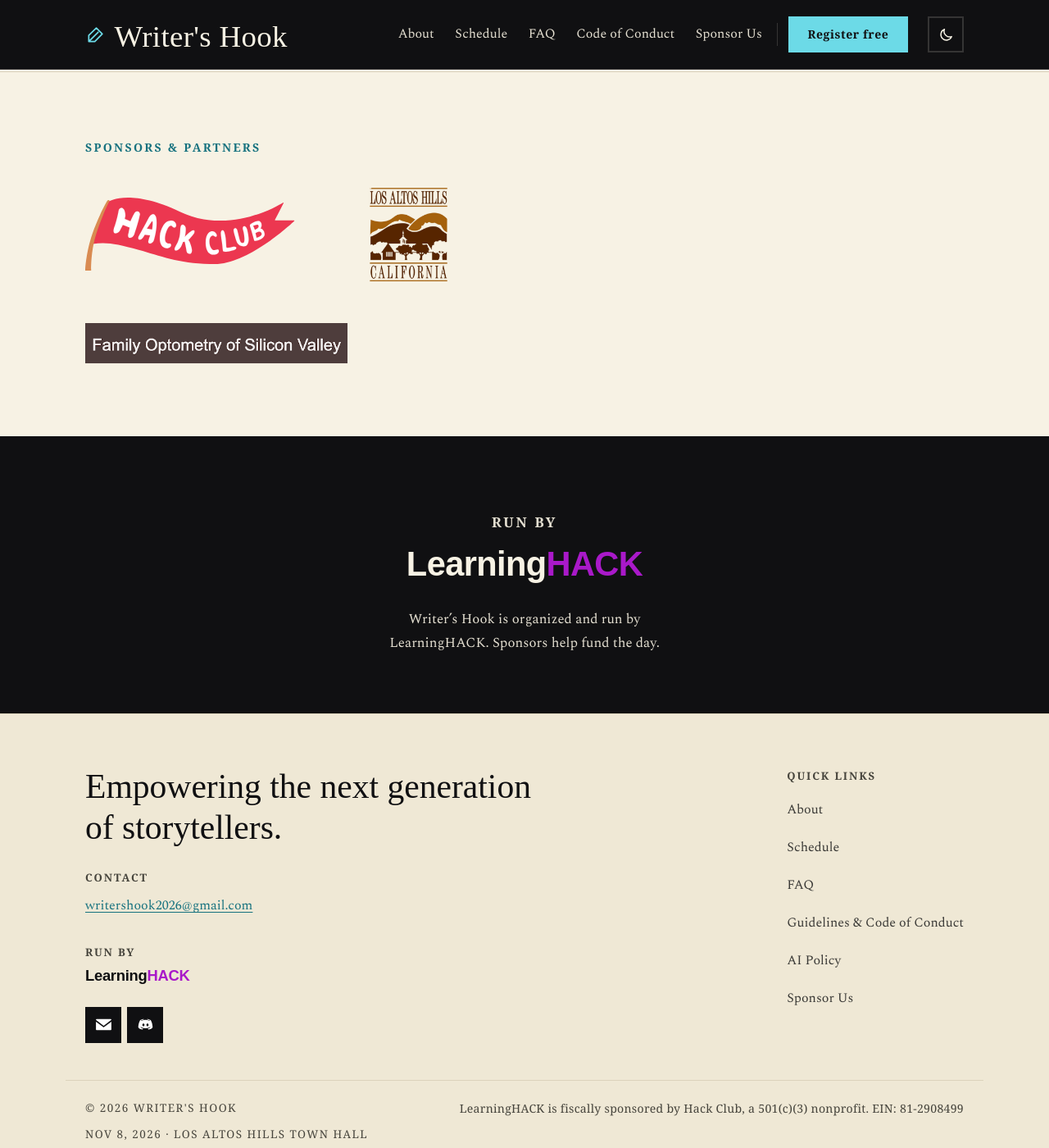
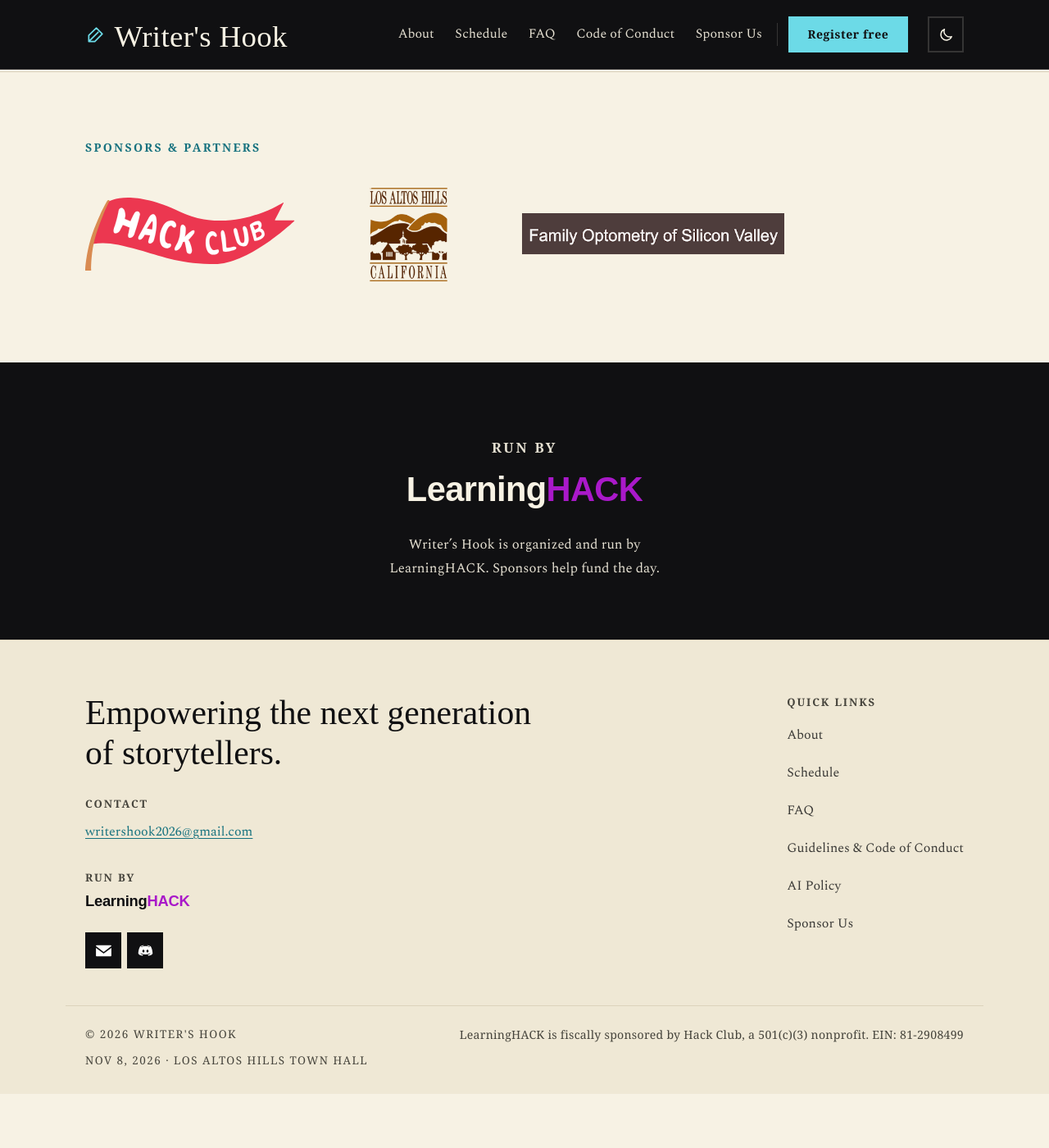
Before and after one commit to Writer-s-Hook/Website, a Jekyll site: the page built from index.md, in a window 1280 px wide and 1400 px high, scrolled down 1771 px. Shown: the whole window at 82% size. Built offline with Jekyll 4.4.1, drawn with Linux system fonts in a browser that asks for light colours; some web fonts are replaced; after the commit the page ends 3105 px from its top, so only the background shows below that.

Commit message:
Keep the three sponsor marks on one line
The row is a child of .measure-wide, which caps children at 78ch - 741px,
against the 853px the three marks need - so the third wrapped. A logo row is
not a reading measure, so it no longer takes that cap. The marks keep their
sizes; they still wrap on narrow screens, where they should.

Co-Authored-By: Claude Opus 5 <noreply@anthropic.com>

```diff
--- a/_sass/components/_sponsor.scss
+++ b/_sass/components/_sponsor.scss
@@ -11,6 +11,9 @@
   // its half while a compact one floated in the middle of the other.
   display: flex; flex-wrap: wrap; align-items: center;
   gap: 1.5rem 3rem;
+  // The row sits inside .measure-wide, which caps children at 78ch - narrower
+  // than the marks need, so they wrapped. Logos are not a reading measure.
+  max-width: none;
 }
 .sponsor {
   display: flex; align-items: center; justify-content: flex-start;
```
